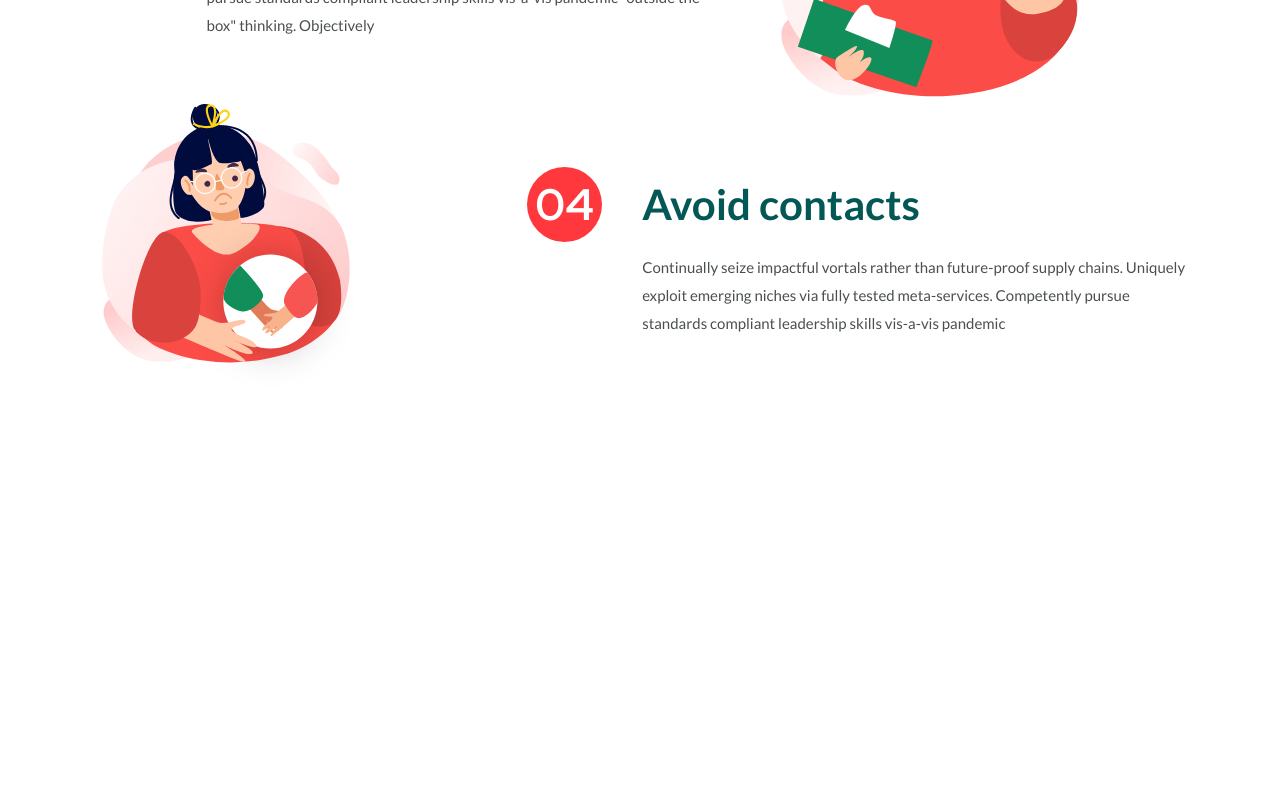
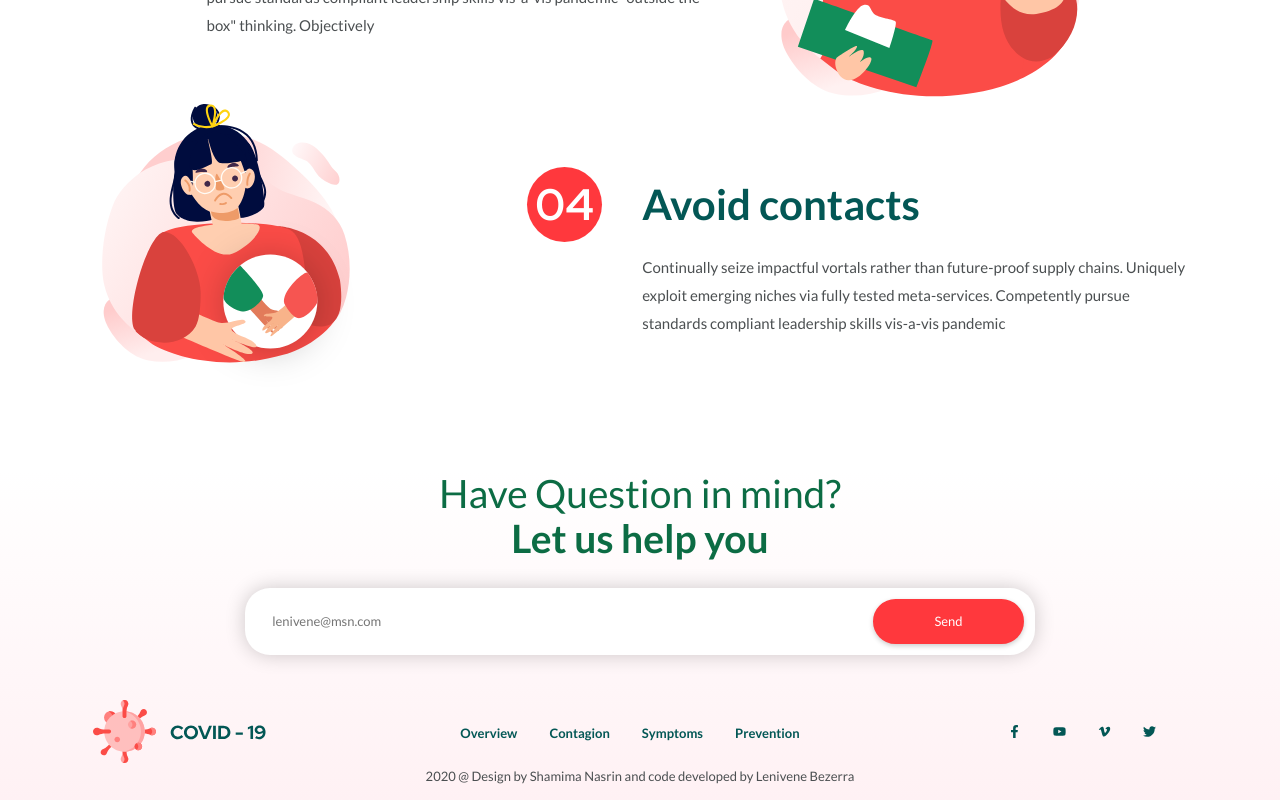
Before and after one commit to lenivene/covid-19-lading-page, a React (Create React App) app: page / in a window 1280 px wide. Shown: the part 3925-4725 px from the top of the page. Before the commit the page ends 4396 px from the top, so only its background shows below. Built offline with nearby package versions, Linux system fonts and the light colour scheme.

Commit message:
feat: footer and form to contact

```diff
--- a/package.json
+++ b/package.json
@@ -39,6 +39,7 @@
     "@types/styled-components": "^5.1.1",
     "react": "^16.13.1",
     "react-dom": "^16.13.1",
+    "react-icons": "^3.10.0",
     "react-scripts": "3.4.1",
     "styled-components": "^5.1.1",
     "typescript": "~3.7.2"
--- a/src/App.tsx
+++ b/src/App.tsx
@@ -7,6 +7,7 @@ import WhatIs from "./components/WhatIs";
 import Contagion from "./components/Contagion";
 import Symptomps from "./components/Symptomps";
 import WhatShouldWeDo from "./components/WhatShouldWeDo";
+import Footer from "./components/Footer";
 
 function App() {
   return (
@@ -17,6 +18,7 @@ function App() {
       <Contagion />
       <Symptomps />
       <WhatShouldWeDo />
+      <Footer />
     </>
   );
 }
--- a/src/ResetGlobalCSS.ts
+++ b/src/ResetGlobalCSS.ts
@@ -4,6 +4,7 @@ export default createGlobalStyle`
   :root{
     --primary-color:#FF383D;
     --secondary-color:#035755;
+    --secondary-light-color:#0C6C44;
     --gray-color:#4B4F51;
   }
 
@@ -175,6 +176,7 @@ export default createGlobalStyle`
     padding: 0.8rem 1.8rem;
     color: var(--primary-color);
     box-shadow:0px 2px 5px rgba(0, 0, 0, .2);
+    cursor: pointer;
 
     &:hover,
     &:focus,
--- /dev/null
+++ b/src/components/Footer/Menu/index.tsx
@@ -0,0 +1,63 @@
+import React from "react";
+import { FaFacebookF, FaYoutube, FaVimeoV, FaTwitter } from "react-icons/fa";
+
+import { Container, Menu } from "./styles";
+import Logo from "../../../assets/img/logo.svg";
+
+const Header: React.FC = () => {
+  return (
+    <Container>
+      <div>
+        <a href="/">
+          <h1>
+            <img src={Logo} alt="Covid-19" />
+          </h1>
+        </a>
+        <Menu>
+          <ul>
+            <li>
+              <a href="/" className="active">
+                Overview
+              </a>
+            </li>
+            <li>
+              <a href="/">Contagion</a>
+            </li>
+            <li>
+              <a href="/">Symptoms</a>
+            </li>
+            <li>
+              <a href="/">Prevention</a>
+            </li>
+          </ul>
+        </Menu>
+        <Menu>
+          <ul>
+            <li>
+              <a href="/">
+                <FaFacebookF />
+              </a>
+            </li>
+            <li>
+              <a href="/">
+                <FaYoutube />
+              </a>
+            </li>
+            <li>
+              <a href="/">
+                <FaVimeoV />
+              </a>
+            </li>
+            <li>
+              <a href="/">
+                <FaTwitter />
+              </a>
+            </li>
+          </ul>
+        </Menu>
+      </div>
+    </Container>
+  );
+};
+
+export default Header;
--- /dev/null
+++ b/src/components/Footer/Menu/styles.ts
@@ -0,0 +1,37 @@
+import styled from "styled-components";
+
+export const Container = styled.header`
+  width: 100%;
+
+  div {
+    display: flex;
+    font-weight: bold;
+    max-width: 1097px;
+    height: 100%;
+    width: 100%;
+    margin: 0 auto;
+    justify-content: space-between;
+    flex-direction: row;
+    align-items: center;
+  }
+`;
+
+export const Menu = styled.nav`
+  > ul {
+    display: flex;
+
+    li {
+      margin-right: 2rem;
+
+      a {
+        color: var(--secondary-color);
+      }
+
+      a:hover,
+      a:focus {
+        color: var(--primary-color);
+        outline: none;
+      }
+    }
+  }
+`;
--- /dev/null
+++ b/src/components/Footer/index.tsx
@@ -0,0 +1,42 @@
+import React, { FormEvent } from "react";
+
+import { Container, Form } from "./styles";
+import Menu from "./Menu";
+
+const Footer: React.FC = () => {
+  const handleSubmit = (e: FormEvent) => {
+    e.preventDefault();
+
+    console.log("Sending...");
+
+    setTimeout(() => {
+      alert("Thanks!");
+    }, 2000);
+  };
+
+  return (
+    <Container>
+      <Form onSubmit={handleSubmit}>
+        <label htmlFor="email">
+          Have Question in mind?
+          <br />
+          <strong>Let us help you</strong>
+        </label>
+        <div className="group">
+          <input name="email" type="email" placeholder="lenivene@msn.com" />
+          <button type="submit" className="btn active">
+            Send
+          </button>
+        </div>
+      </Form>
+      <Menu />
+      <p className="copyright">
+        {new Date().getFullYear()} @ Design by{" "}
+        <a href="https://dribbble.com/shamimanasrin">Shamima Nasrin</a> and code
+        developed by <a href="https://github.com/lenivene">Lenivene Bezerra</a>
+      </p>
+    </Container>
+  );
+};
+
+export default Footer;
--- /dev/null
+++ b/src/components/Footer/styles.ts
@@ -0,0 +1,61 @@
+import styled from "styled-components";
+
+export const Container = styled.div`
+  background: linear-gradient(180deg, #fff 0%, #fff1f4 100%);
+  padding-bottom: 1rem;
+  font-family: Lato, sans-serif;
+  text-align: center;
+  font-size: 13px;
+  color: var(--gray-color);
+  width: 100%;
+
+  a {
+    color: var(--gray-color);
+
+    &:hover {
+      text-decoration: underline;
+    }
+  }
+`;
+
+export const Form = styled.form`
+  display: flex;
+  flex-direction: column;
+  text-align: center;
+  max-width: 900px;
+  margin: 0 auto;
+  width: 100%;
+
+  label {
+    font-size: 3em;
+    color: var(--secondary-light-color);
+
+    strong {
+      font-weight: bold;
+    }
+  }
+
+  .group {
+    display: flex;
+    background: #fff;
+    max-width: 790px;
+    border-radius: 25px;
+    padding: 0.7rem;
+    width: 100%;
+    margin: 0 auto;
+    box-shadow: 0px 0px 20px rgba(0, 0, 0, 0.2);
+    margin: 1.7rem auto 2.7rem;
+
+    input {
+      background: transparent;
+      outline: none;
+      width: 100%;
+      padding: 0 1.7rem 0 1rem;
+    }
+
+    .btn {
+      padding-right: 3.7rem;
+      padding-left: 3.7rem;
+    }
+  }
+`;
```
Also changed, not shown: 1 other file (tests, documents, lock files or other folders).
